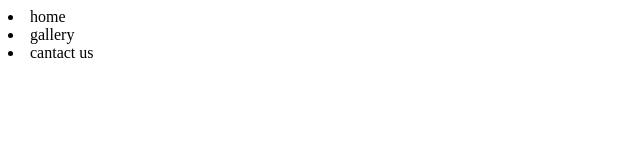
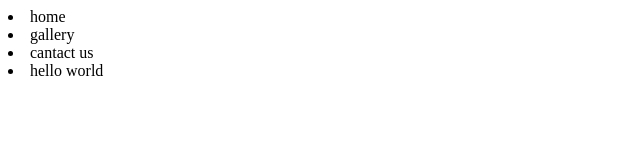
Before and after one commit to zahra200180/ranjbar.zahraA, a plain HTML site: page index.html in a window 1280 px wide. Shown: the full height of the page, 0-640 px from the left. Drawn offline with Linux system fonts and the light colour scheme.

Commit message:
add list

```diff
--- a/index.html
+++ b/index.html
@@ -11,6 +11,7 @@
         <li>home</li>
         <li>gallery</li>
         <li>cantact us</li>
+        <li>hello world</li>
     </nav>
 </body>
 </html>
```
